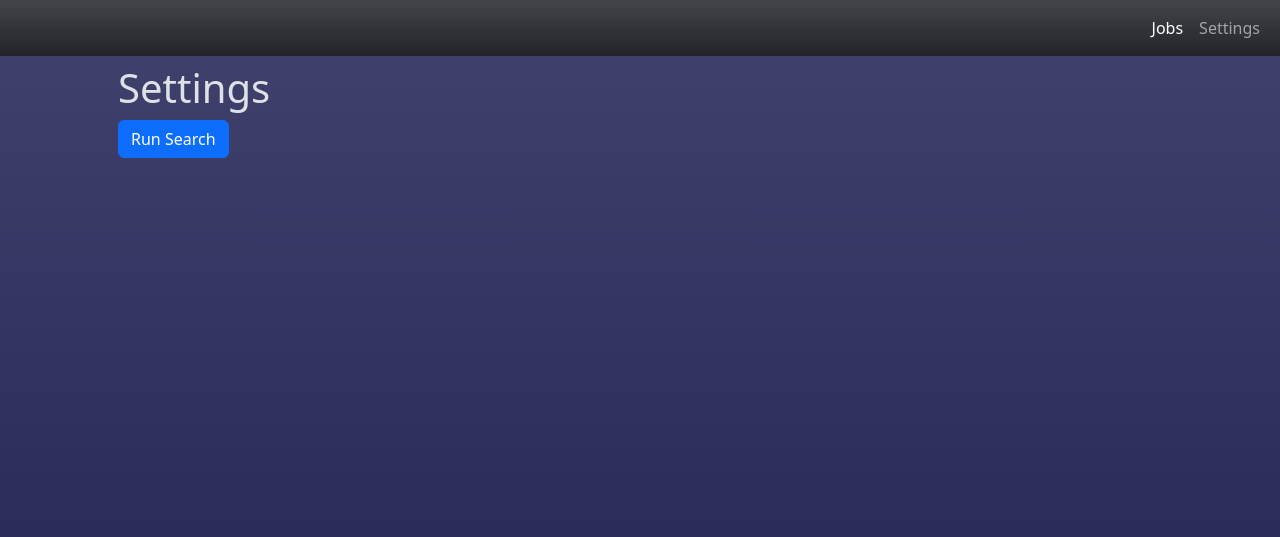
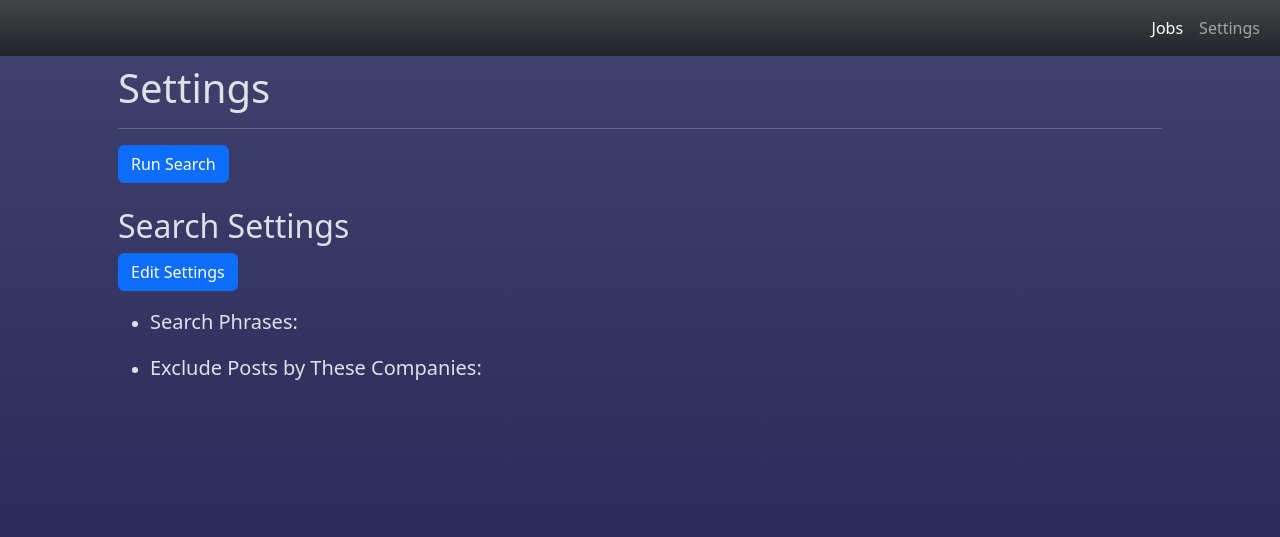
Before and after one commit to AidanBoling/JobSearcher, a Flask app: page /settings in a window 1280 px wide. Shown: the top 537 px of the page. Run offline with Flask 3, Linux system fonts and the light colour scheme; parts of the project's set-up code (start-up, migrations or seed data) failed here and were passed over.

Commit message:
Add view/update for search settings

```diff
--- a/app/server.py
+++ b/app/server.py
@@ -12,7 +12,7 @@ ROOT_DIR = Path(__file__).parent
 app = Flask(__name__)
 app.secret_key = 'a super secret key'
 
-search_settings_controller = SettingsControl(SearchSettings, 'settings')
+search_settings_controller = SettingsControl(SearchSettings, 'search_settings')
 search_settings = search_settings_controller.get_as_dataclass()
 
 table_settings_controller = SettingsControl(DataDisplay, 'data_display')
@@ -40,7 +40,7 @@ def main():
 
 
     @app.post('/table-view/update/settings/<setting>')
-    def change_table_settings(setting):
+    def update_table_settings(setting):
         settings = list(table_settings.__dict__.keys())
         if request.form and setting in settings:
             if setting == 'job_fields':
@@ -49,28 +49,31 @@ def main():
         return redirect(url_for('home'))
 
 
-    @app.route('/settings')
+    @app.get('/settings')
     def settings():
-        return render_template('settings.html')
+        return render_template('settings.html', search_settings=search_settings)
 
 
+    # Later TODO: Add Celery, so can run search in background, and redirect immediately.
     @app.get('/settings/run-search')
     def run_job_search():
         search_and_save_jobs()
         return redirect(url_for('settings'))
 
 
+    @app.post('/settings/update/search_settings')
+    def update_search_settings():
+        if request.form:
+            update_search_settings_obj(request.form)
+            search_settings_controller.save_to_file(search_settings)
+        return redirect(url_for('settings'))
+
+
 def search_and_save_jobs():
-
-    # db_control = JobDbControl(db)
-    jobs = job_searcher.run_search(db_control)
+    jobs = job_searcher.run_search(db_control, search_settings)
 
     if jobs:
         db_control.add_many(jobs)
-
-
-# def display_fields():
-#     return [field for field in table_settings.job_fields if not field['hidden']]
 
 
 def update_fields_displayed(data: dict):
@@ -86,6 +89,16 @@ def update_fields_displayed(data: dict):
     table_settings_controller.save_to_file(table_settings)
 
 
+def update_search_settings_obj(data: dict):
+    global search_settings
+
+    # Search phrases
+    search_settings.search_phrases = [phrase.strip() for phrase in data['search_phrases'].split(', ')]
+
+    # Exclude companies list
+    search_settings.exclude_companies = [company.strip() for company in data['exclude_companies'].split(', ')]
+
+
 main()
 
 
--- a/app/templates/modals.html
+++ b/app/templates/modals.html
@@ -1,16 +1,19 @@
 {% macro view_job_button(job) %}
-    <button type="button" class="btn btn-primary" data-bs-toggle="modal" data-bs-target="#viewDetailsModal-{{ job['id'] }}">Open full description</button>
+<button type="button" class="btn btn-primary" data-bs-toggle="modal"
+    data-bs-target="#viewDetailsModal-{{ job['id'] }}">Open full description</button>
 {% endmacro %}
 
 {% macro view_job_modal(job) %}
-<div id="viewDetailsModal-{{ job['id'] }}" class="modal" tabindex="-1" aria-labelledby="jobDetailsModalLabel-{{ job['id'] }}" aria-hidden="true">
+<div id="viewJobModal-{{ job['id'] }}" class="modal" tabindex="-1" aria-labelledby="viewJobModalLabel-{{ job['id'] }}"
+    aria-hidden="true">
     <div class="modal-dialog modal-dialog-centered modal-dialog-scrollable modal-lg modal-fullscreen-md-down">
         <div class="modal-content">
             <div class="modal-header p-4">
-                <h1 class="modal-title" id="jobDetailsModalLabel-{{ job['id'] }}">{{ job['post_title'] }}</h1>
+                <h1 class="modal-title" id="viewJobModalLabel-{{ job['id'] }}">{{ job['post_title'] }}</h1>
                 <button type="button" class="btn-close" data-bs-dismiss="modal" aria-label="Close"></button>
             </div>
             <div class="modal-body p-4">
+
                 <div style="white-space: pre-wrap;">
                     {{ job['description']|safe }}
                 </div>
@@ -22,3 +25,53 @@
     </div>
 </div>
 {% endmacro %}
+
+{% macro edit_job_modal(job, content) %}
+<div id="editJobModal-{{ job['id'] }}" class="modal" tabindex="-1" aria-labelledby="editJobModalLabel-{{ job['id'] }}"
+    aria-hidden="true">
+    <div class="modal-dialog modal-dialog-centered modal-dialog-scrollable modal-lg modal-fullscreen-md-down">
+        <div class="modal-content">
+            <form action="{{ url_for('edit_job', id=job['id']) }}" method="POST">
+                <div class="modal-header p-4">
+                    <h1 class="modal-title" id="editJobModalLabel-{{ job['id'] }}">Edit Job</h1>
+                    <button type="button" class="btn-close" data-bs-dismiss="modal" aria-label="Close"></button>
+                </div>
+                <div class="modal-body p-4">
+                    {# TODO: add job form fields #}
+                </div>
+                <div class="modal-footer">
+                    <button type="submit" class="btn btn-primary" data-bs-dismiss="modal">Save</button>
+                    <button type="button" class="btn btn-secondary" data-bs-dismiss="modal">Close</button>
+                </div>
+        </div>
+    </div>
+</div>
+{% endmacro %}
+
+{% macro edit_settings_button(settings_section) %}
+<button type="button" class="btn btn-primary" data-bs-toggle="modal"
+    data-bs-target="#editSettingsModal-{{ settings_section }}">Edit Settings</button>
+{% endmacro %}
+
+{% macro edit_settings_modal(settings_section, formURL, title, data) %}
+<div id="editSettingsModal-{{ settings_section }}" class="modal" tabindex="-1"
+    aria-labelledby="editSettingsModalLabel-{{ settings_section }}" aria-hidden="true">
+    <div class="modal-dialog modal-dialog-centered modal-dialog-scrollable modal-lg modal-fullscreen-md-down">
+        <div class="modal-content">
+            <form action="{{ formURL }}" method="POST">
+                <div class="modal-header p-4">
+                    <h1 class="modal-title" id="editSettingsModalLabel-{{ settings_section }}">{{ title }}</h1>
+                    <button type="button" class="btn-close" data-bs-dismiss="modal" aria-label="Close"></button>
+                </div>
+                <div class="modal-body p-4">
+                    {{ caller(data) }}
+                </div>
+                <div class="modal-footer">
+                    <button type="submit" class="btn btn-primary">Save</button>
+                    <button type="button" class="btn btn-secondary" data-bs-dismiss="modal">Close</button>
+                </div>
+            </form>
+        </div>
+    </div>
+</div>
+{% endmacro %}
--- a/app/templates/settings.html
+++ b/app/templates/settings.html
@@ -3,11 +3,55 @@
 {% block page_title %}Settings{% endblock %}
 
 {% block content %}
-<h1 id="posts-table-label">Settings</h1>
+{% from 'modals.html' import edit_settings_modal, edit_settings_button %}
 
+<h1>Settings</h1>
+<hr />
 <div>
     <a class="btn btn-primary" href="{{ url_for('run_job_search') }}" role="button">Run Search</a>
 </div>
 
 <br />
+<h2>Search Settings</h2>
+{{ edit_settings_button('search_settings') }}
+
+<ul class="mt-3">
+    <li class="mb-3">
+        <p class="fs-5 mb-1">Search Phrases:</p>
+        <div>
+            <ul>
+                {% for phrase in search_settings['search_phrases'] %}
+                <li>{{ phrase }}</li>
+                {% endfor %}
+            </ul>
+        </div>
+    </li>
+    <li>
+        <p class="fs-5 mb-1">Exclude Posts by These Companies:</p>
+        <div>
+            <ul>
+                {% for company in search_settings['exclude_companies'] %}
+                <li>{{ company }}</li>
+                {% endfor %}
+            </ul>
+        </div>
+    </li>
+</ul>
+
+
+{% call(data) edit_settings_modal('search_settings', formURL=url_for('update_search_settings'), title='Edit Search Settings', data=search_settings) %}
+{# TODO: Add input instructions (comma-separated lists, exact spelling, etc.)) #}
+<div class="my-3">
+    <label for="search_phrases" class="form-label">Search Terms/Phrases</label>
+    <input type="text" class="form-control" id="search_phrases" name="search_phrases"
+        value="{{ data['search_phrases']|join(', ') }}">
+</div>
+<div class="my-3">
+    {# TODO: Add input instructions (comma-separated list of names, exact spelling, etc.)) #}
+    <label for="exclude_companies" class="form-label">Exclude Companies</label>
+    <input type="text" class="form-control" id="exclude_companies" name="exclude_companies"
+        value="{{ data['exclude_companies']|join(', ') }}">
+</div>
+{% endcall %}
+
 {% endblock %}
```
